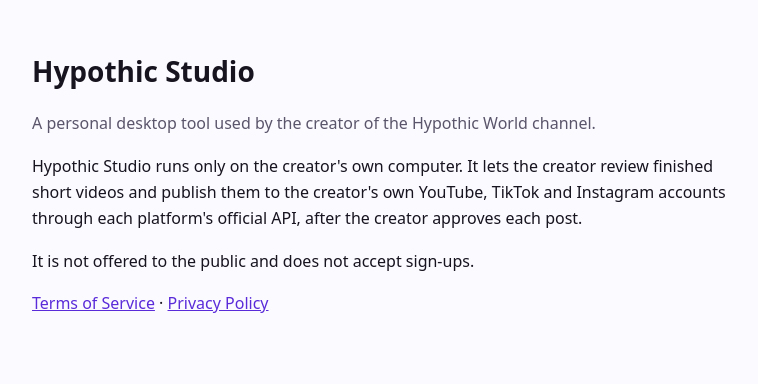
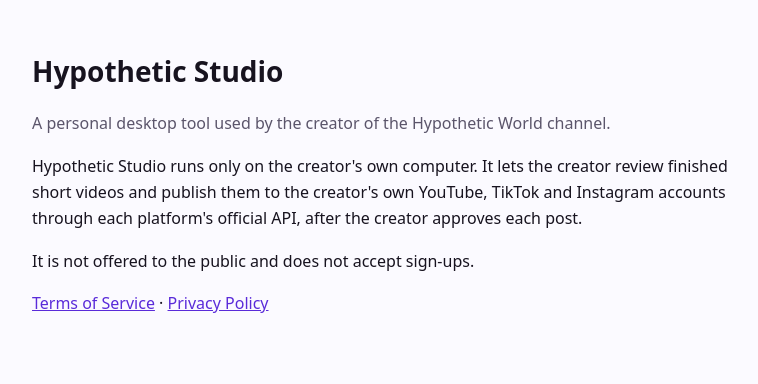
Before and after one commit to shymoncev/hypothic-studio, a plain HTML site: page index.html in a window 1280 px wide. Shown: the whole page, without its empty margins (248-1006 px from the left). Drawn offline with Linux system fonts and the light colour scheme.

Commit message:
Rename to Hypothetic World
Co-Authored-By: Claude Opus 5.5 <noreply@anthropic.com>

```diff
--- a/index.html
+++ b/index.html
@@ -1,5 +1,5 @@
-<!doctype html><html lang="en"><head><meta charset="utf-8"><meta name="viewport" content="width=device-width,initial-scale=1"><title>Hypothic Studio</title><link rel="stylesheet" href="style.css"></head>
-<body><main><h1>Hypothic Studio</h1><p class="m">A personal desktop tool used by the creator of the Hypothic World channel.</p>
-<p>Hypothic Studio runs only on the creator's own computer. It lets the creator review finished short videos and publish them to the creator's own YouTube, TikTok and Instagram accounts through each platform's official API, after the creator approves each post.</p>
+<!doctype html><html lang="en"><head><meta charset="utf-8"><meta name="viewport" content="width=device-width,initial-scale=1"><title>Hypothetic Studio</title><link rel="stylesheet" href="style.css"></head>
+<body><main><h1>Hypothetic Studio</h1><p class="m">A personal desktop tool used by the creator of the Hypothetic World channel.</p>
+<p>Hypothetic Studio runs only on the creator's own computer. It lets the creator review finished short videos and publish them to the creator's own YouTube, TikTok and Instagram accounts through each platform's official API, after the creator approves each post.</p>
 <p>It is not offered to the public and does not accept sign-ups.</p>
 <p><a href="terms.html">Terms of Service</a> · <a href="privacy.html">Privacy Policy</a></p></main></body></html>
```
Also changed, not shown: privacy.html (+2 -2 lines), terms.html (+2 -2 lines).
